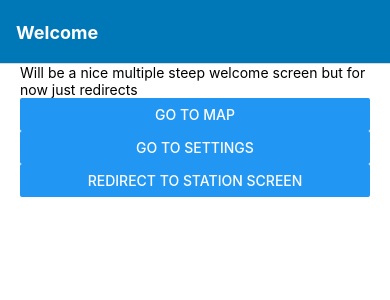
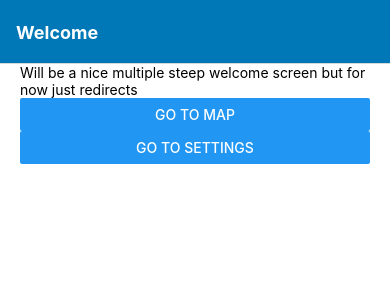
Before and after one commit to GreenHack-group/izziv-poplave, a React Native app in the folder client/: screen /Welcome in a window 390 px wide. Shown: the top 300 px of the page. Built offline with nearby package versions, Linux system fonts and the light colour scheme; what apisauce would draw is missing.

Commit message:
Client: Remove dummy button on entry screen

```diff
--- a/client/screens/WelcomeScreen.jsx
+++ b/client/screens/WelcomeScreen.jsx
@@ -24,12 +24,6 @@ export const WelcomeScreen = (props) => {
                 onPress={() => handleGoToPage('Settings')}
                 title={'Go to settings'}
             />
-            <Button
-                onPress={() =>
-                    handleGoToPage('Station', { stationId: Math.random() })
-                }
-                title={'Redirect to station screen'}
-            />
         </Container>
     )
 }
```
